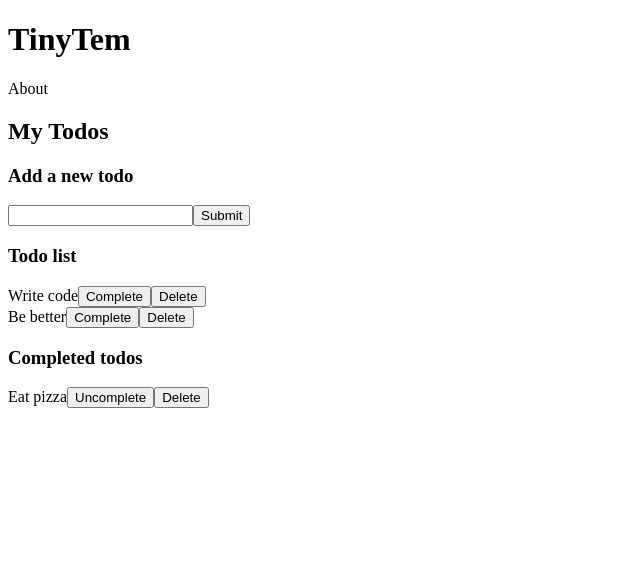
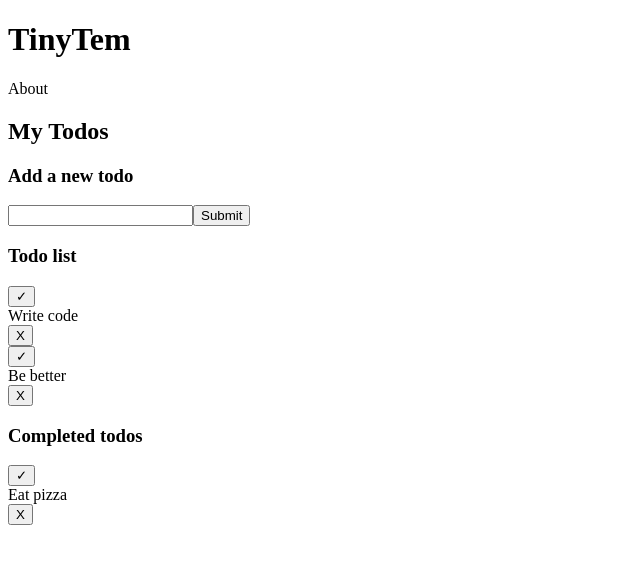
Before and after one commit to aegatlin/tinytem, a Next.js app: page / in a window 1280 px wide. Shown: the top 564 px of the page, without its empty margins (0-640 px from the left). Built offline with nearby package versions, Linux system fonts and the light colour scheme; what csstips, typestyle would draw is missing.

Commit message:
Add todo styles.

```diff
--- a/src/code/Layout.tsx
+++ b/src/code/Layout.tsx
@@ -7,7 +7,7 @@ normalize()
 
 const mainClass = style({
   width: '100%',
-  height: '100%'
+  height: '100%',
 })
 
 export const Layout = props => {
--- a/src/code/Todo.tsx
+++ b/src/code/Todo.tsx
@@ -1,13 +1,41 @@
+import { width } from 'csstips'
+import { style } from 'typestyle'
+
+const todoClass = style({
+  padding: '5px',
+  width: '200px',
+  margin: '10px',
+  border: '1px solid',
+  display: 'flex',
+  justifyContent: 'space-between'
+})
+
+const titleClass = style({
+  flex: '1',
+  display: 'flex',
+  justifyContent: 'center',
+  alignItems: 'center',
+  wordBreak: 'break-all',
+  padding: '0 10px'
+})
+
+const buttonClass = style({
+  height: '25px',
+  width: '25px'
+})
+
 export const Todo = ({ todo, deleteTodo, toggleCompleted }) => {
-  const { title, completed } = todo
+  const { title } = todo
 
   return (
-    <div>
-      <span>{title}</span>
-      <button onClick={toggleCompleted}>
-        {completed ? 'Uncomplete' : 'Complete'}
+    <div className={todoClass}>
+      <button className={buttonClass} onClick={toggleCompleted}>
+        ✓
       </button>
-      <button onClick={deleteTodo}>Delete</button>
+      <div className={titleClass}>{title}</div>
+      <button className={buttonClass} onClick={deleteTodo}>
+        X
+      </button>
     </div>
   )
 }
--- a/src/code/Todos.tsx
+++ b/src/code/Todos.tsx
@@ -1,6 +1,6 @@
+import { useState } from 'react'
 import { style } from 'typestyle'
 import { AddTodoFormUI } from './AddTodoForm'
-import { useState } from 'react'
 import { Todo } from './Todo'
 
 const todosClass = style({
```
